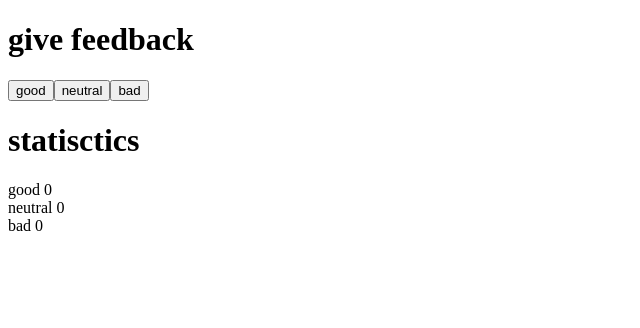
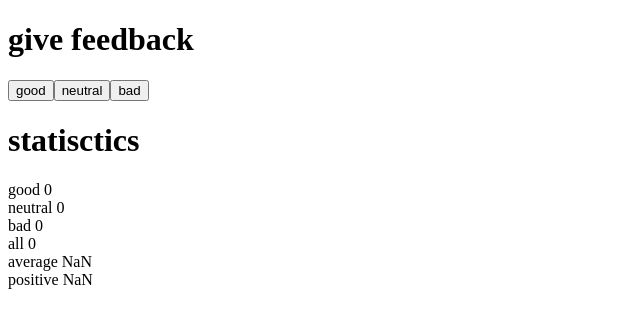
Before and after one commit to 0xrishabh/fullstack, a React (Create React App) app in the folder part1/unicafe/: page / in a window 1280 px wide. Shown: the top 328 px of the page, without its empty margins (0-640 px from the left). Built offline with nearby package versions, Linux system fonts and the light colour scheme.

Commit message:
unicafe 1.7 done

```diff
--- a/part1/unicafe/src/App.js
+++ b/part1/unicafe/src/App.js
@@ -33,6 +33,9 @@ const App = () => {
       <Stats text="good" count={good}/>
       <Stats text="neutral" count={neutral}/>
       <Stats text="bad" count={bad}/>
+      <Stats text="all" count={good+bad+neutral}/>
+      <Stats text="average" count={(good-bad)/(good+bad+neutral)}/>
+      <Stats text="positive" count={good/(good+bad+neutral)}/>
 
     </div>
   )
```
